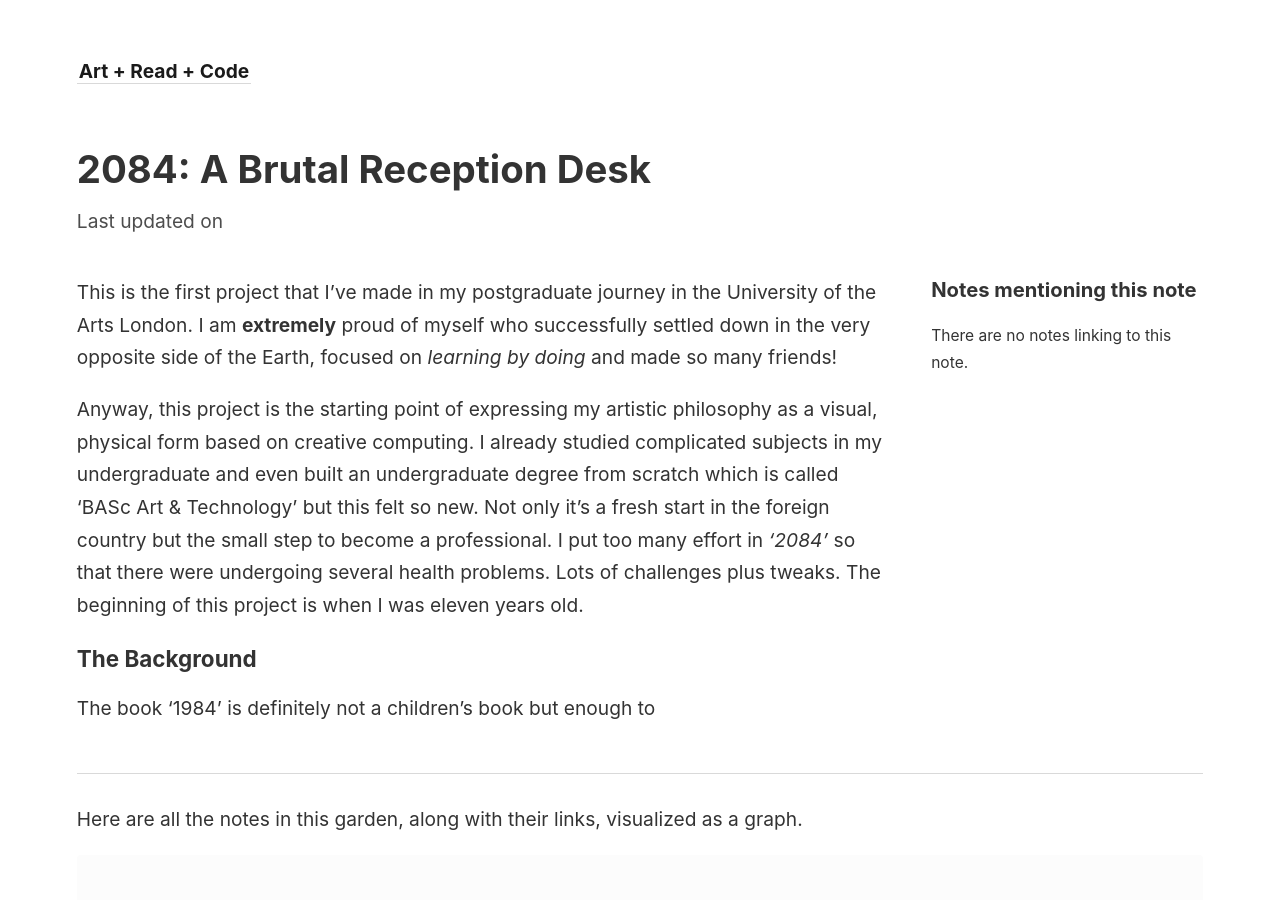
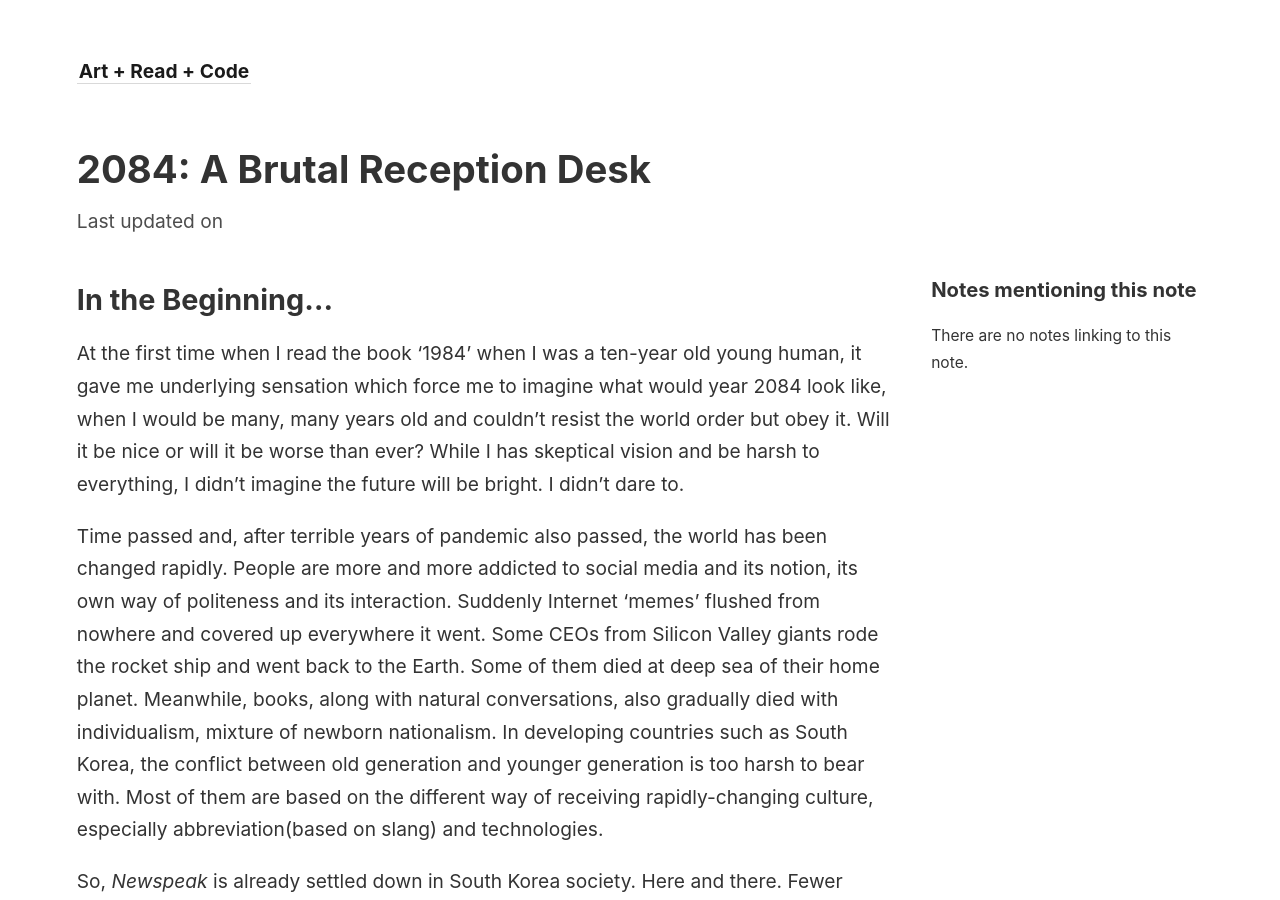
Before and after one commit to artreadcode/artreadcode.github.io, a Jekyll site: the page built from _notes/2023/2084_A-Brutal-Reception-Desk.md, in a window 1280 px wide and 900 px high. Built offline with Jekyll 4.4.1, drawn with Linux system fonts in a browser that asks for light colours; some of the changed text lies outside the part shown.

Commit message:
Update 2084_A-Brutal-Reception-Desk.md

```diff
--- a/_notes/2023/2084_A-Brutal-Reception-Desk.md
+++ b/_notes/2023/2084_A-Brutal-Reception-Desk.md
@@ -3,12 +3,20 @@ title: "2084: A Brutal Reception Desk"
 tags:
   - Physical-Computing
 ---
+## In the Beginning...
 
-This is the first project that I've made in my postgraduate journey in the University of the Arts London. I am <strong>extremely</strong> proud of myself who successfully settled down in the very opposite side of the Earth, focused on *learning by doing* and made so many friends!
+At the first time when I read the book '1984' when I was a ten-year old young human, it gave me underlying sensation which force me to imagine what would year 2084 look like, when I would be many, many years old and couldn't resist the world order but obey it. Will it be nice or will it be worse than ever? While I has skeptical vision and be harsh to everything, I didn't imagine the future will be bright. I didn't dare to.
 
-Anyway, this project is the starting point of expressing my artistic philosophy as a visual, physical form based on creative computing. I already studied complicated subjects in my undergraduate and even built an undergraduate degree from scratch which is called 'BASc Art & Technology' but this felt so new. Not only it's a fresh start in the foreign country but the small step to become a professional. I put too many effort in *'2084'* so that there were undergoing several health problems. Lots of challenges plus tweaks.
-The beginning of this project is when I was eleven years old.
+Time passed and, after terrible years of pandemic also passed, the world has been changed rapidly. People are more and more addicted to social media and its notion, its own way of politeness and its interaction. Suddenly Internet 'memes' flushed from nowhere and covered up everywhere it went. Some CEOs from Silicon Valley giants rode the rocket ship and went back to the Earth. Some of them died at deep sea of their home planet. Meanwhile, books, along with natural conversations, also gradually died with individualism, mixture of newborn nationalism.
+In developing countries such as South Korea, the conflict between old generation and younger generation is too harsh to bear with. Most of them are based on the different way of receiving rapidly-changing culture, especially abbreviation(based on slang) and technologies.
 
-### The Background
+So, *Newspeak* is already settled down in South Korea society. Here and there. Fewer consonants and vowels, replacing other words with the original form of vocabularies that doesn't contain prefixes, make people more dumber and meaner. Watching every phenomenon as a avid reader of '1984' (read this book more than twenty times), I realised the year 2084 would be exactly same as the world from '1984'.
 
-The book '1984' is definitely not a children's book but enough to
+This is the beginning of this project, which is called '2084'.
+What happened around the world? People obeyed the law of computers with loyalty, behaving and thinking alike. Terrible modern UI demonstrates this-even people couldn't complain because they had to wait until bug fixed by tech giants. Computers became humans, meanwhile, won in Go games, draw realistic paints, distinguish dogs and cats, give brighter solutions while 'chatting' with a person, etc. This is what I wanted to implement in the year 2084, dystopian world where computers are look like and behave like organisms.
+
+That's why I built this *2084: A Brutal Reception Desk*. Here's the journey of it.
+
+## Week 0
+
+What if computers use when they observe the world? Might use OpenCV, though, if it would still alive in 2084. Brought the notion of reception desks in the real world, my first plan was if an audience submit their document to a receptionist through a slit, their information would be logged on the National database. That's why I included a webcam, two servos and
```
